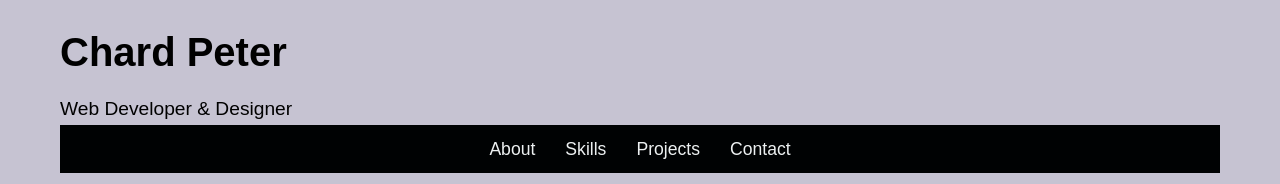
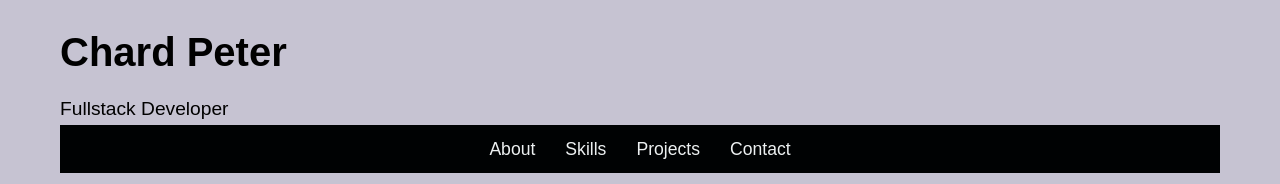
Before and after one commit to ChardPeterz/PersonalPortfolioWebpage, a plain HTML site: page index.html in a window 1280 px wide. Shown: the top 184 px of the page. Drawn offline with Linux system fonts and the light colour scheme.

Commit message:
updated header

```diff
--- a/index.html
+++ b/index.html
@@ -10,7 +10,7 @@
 <body>
     <header>
         <h1>Chard Peter</h1>
-        <p>Web Developer & Designer</p>
+        <p>Fullstack Developer</p>
     </header>
 
     <nav>
```
